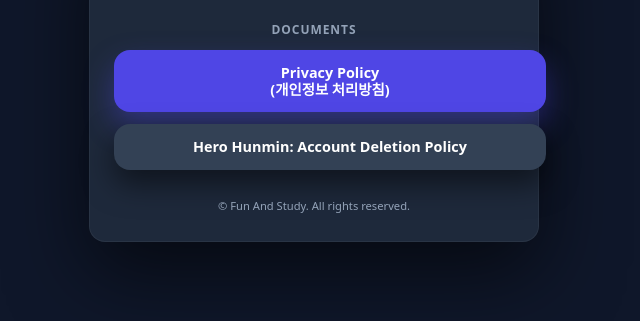
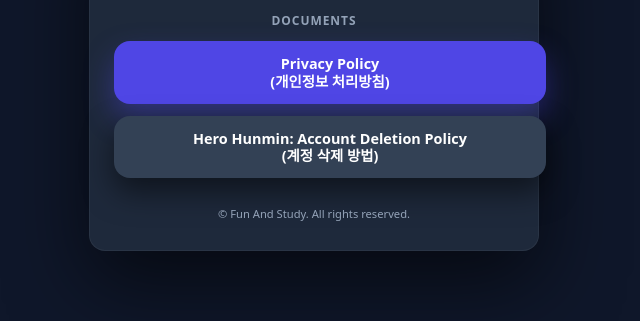
Before and after one commit to PanYoel/funandstudy-policy, a plain HTML site: page index.html in a window 1280 px wide. Shown: the part 347-668 px from the top of the page, without its empty margins (326-966 px from the left). Drawn offline with Linux system fonts and the light colour scheme.

Commit message:
Update index.html

```diff
--- a/index.html
+++ b/index.html
@@ -125,7 +125,8 @@
                 (개인정보 처리방침)
             </a>
             <a class="btn-link secondary" href="account-deletion.html">
-                Hero Hunmin: Account Deletion Policy
+                Hero Hunmin: Account Deletion Policy<br/>
+                (계정 삭제 방법)
             </a>
         </div>
 
```
